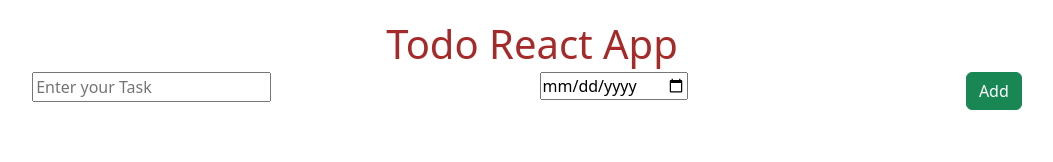
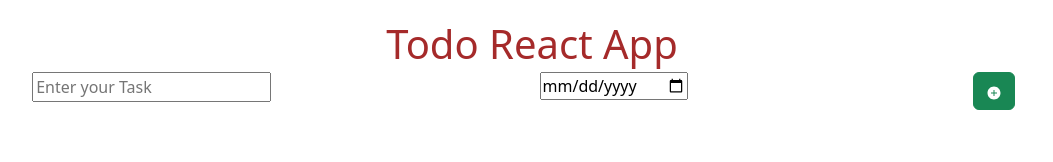
Before and after one commit to rushikeshhere/React, a React (Vite) app in the folder 3-todo-app-version-3-final/: page / in a window 1280 px wide. Shown: the top 162 px of the page, without its empty margins (108-1161 px from the left). Built offline with nearby package versions, Linux system fonts and the light colour scheme.

Commit message:
changed icon of addTodo using react-icon dependency

```diff
--- a/3-todo-app-version-3-final/src/Components/AddTodo.jsx
+++ b/3-todo-app-version-3-final/src/Components/AddTodo.jsx
@@ -1,5 +1,5 @@
 import { useState } from "react";
-
+import { IoAddCircleSharp } from "react-icons/io5";
 function AddTodo({ addTodoItems }) {
   const [itemName, setItemName] = useState("");
   const [itemDueDate, setItemDueDate] = useState("");
@@ -28,7 +28,7 @@ function AddTodo({ addTodoItems }) {
       </div>
       <div className="col">
         <button type="button" className="btn btn-success" onClick={handleTodo}>
-          Add
+          <IoAddCircleSharp />
         </button>
       </div>
     </div>
```
